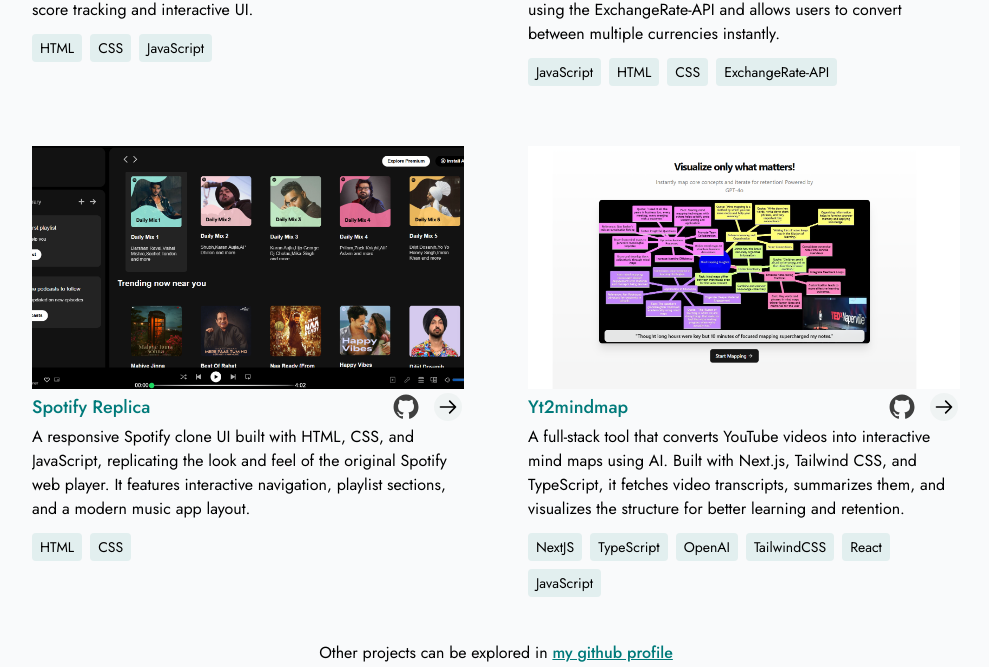
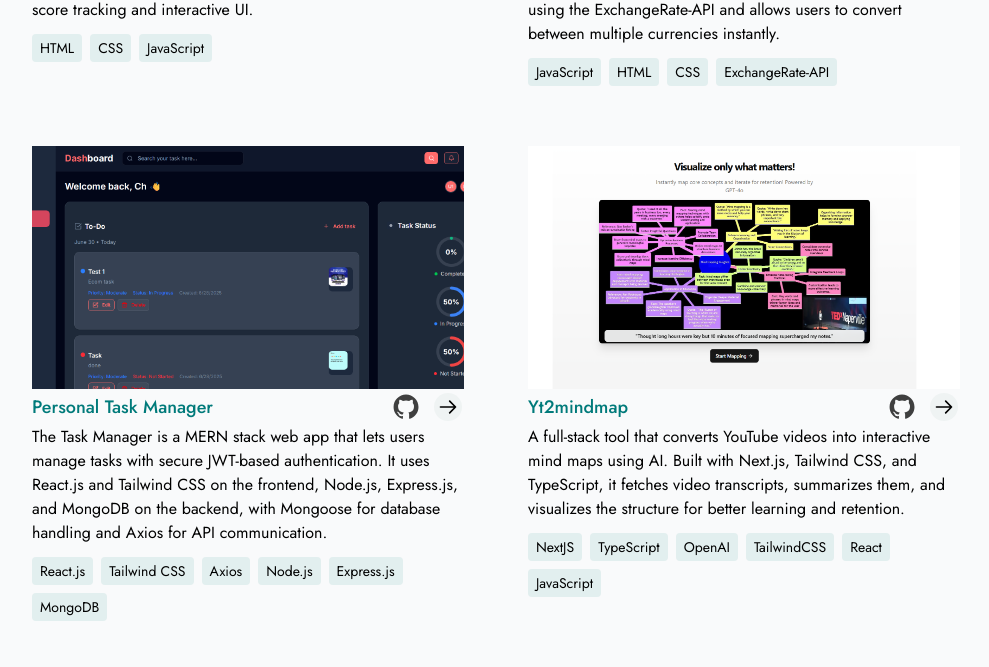
Before and after one commit to Chirag-sharma04/Portfolio, a Next.js app: page / in a window 1280 px wide. Shown: the part 2590-3257 px from the top of the page, without its empty margins (144-1133 px from the left). Built offline with nearby package versions, Linux system fonts and the light colour scheme; no server answers.

Commit message:
Update Project

```diff
--- a/sections/ProjectSection.tsx
+++ b/sections/ProjectSection.tsx
@@ -10,8 +10,8 @@
 
 import game from "public/projects/game.png"
 import currency_convert from "public/projects/currency_convert.png"
-import spotify from "public/projects/Spotify.png";
 import mapping from "public/projects/mind-mapping.png"
+import Task_Manager from "public/projects/Task_Manager.png"
 
 const ProjectSection: React.FC = () => {
   const { theme } = useTheme();
@@ -101,21 +101,21 @@
     bgColor: "bg-[#B4BEE0]",
   },
   {
-    title: "Spotify Replica",
-    type: "Frontend",
+    title: "Personal Task Manager",
+    type: "Full-Stack",
     image: (
       <Image
-        src={spotify}
+        src={Task_Manager}
         sizes="100vw"
         fill
-        alt="Haru Fashion App"
+        alt="Personal Task Manager"
         className="transition-transform duration-500 hover:scale-110 object-cover"
       />
     ),
-    desc: "A responsive Spotify clone UI built with HTML, CSS, and JavaScript, replicating the look and feel of the original Spotify web player. It features interactive navigation, playlist sections, and a modern music app layout.",
-    tags: ["HTML","CSS"],
-    liveUrl: "https://spotify-replica-omega.vercel.app/",
-    codeUrl: "https://github.com/Chirag-sharma04/Spotify-Replicate",
+    desc: "The Task Manager is a MERN stack web app that lets users manage tasks with secure JWT-based authentication. It uses React.js and Tailwind CSS on the frontend, Node.js, Express.js, and MongoDB on the backend, with Mongoose for database handling and Axios for API communication.",
+    tags: ["React.js","Tailwind CSS","Axios","Node.js","Express.js","MongoDB"],
+    liveUrl: "https://task-manager-smoky-five.vercel.app/",
+    codeUrl: "https://github.com/Chirag-sharma04/Task-Manager",
     bgColor: "bg-[#A6CECE]",
   },
   {
```
Also changed, not shown: public/projects/Spotify.png (deleted), public/projects/Task_Manager.png (added).
